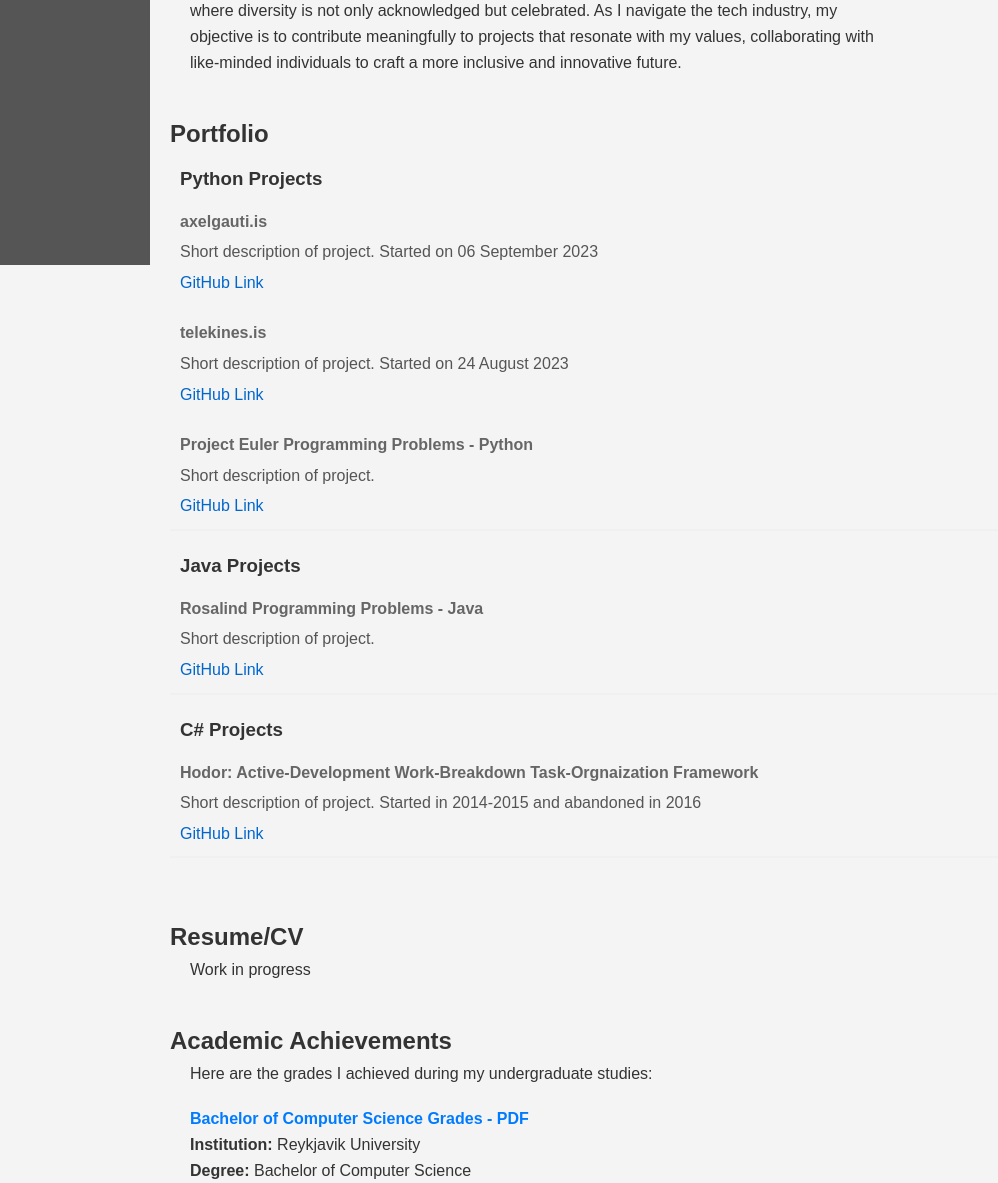
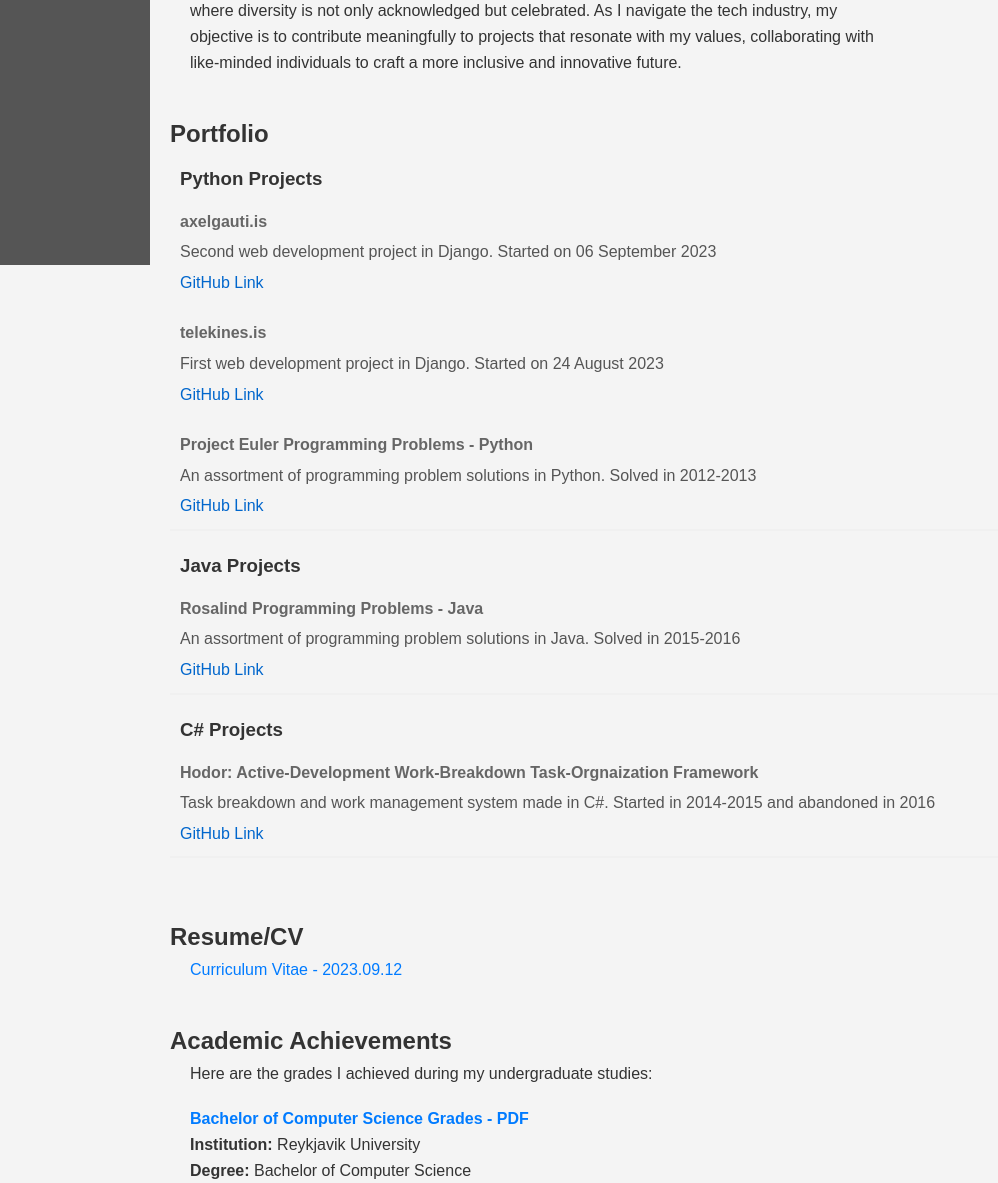
Before and after one commit to mittons/axelgauti, a Django app: page /career/ in a window 1280 px wide. Shown: the part 535-1718 px from the top of the page, without its empty margins (0-998 px from the left). Run offline with Django 4.2, Linux system fonts and the light colour scheme.

Commit message:
Added CV and descriptions for portfolio items

```diff
--- a/career/templates/career_main.html
+++ b/career/templates/career_main.html
@@ -323,18 +323,18 @@
 					</header>
 					<article class="project-item">
 						<h4>axelgauti.is</h4>
-						<p>Short description of project. Started on 06 September 2023</p>
+						<p>Second web development project in Django. Started on 06 September 2023</p>
 						<a href="https://github.com/mittons/axelgauti" target="_blank">GitHub Link</a>
 					</article>
 					<article class="project-item">
 						<h4>telekines.is</h4>
-						<p>Short description of project. Started on 24 August 2023</p>
+						<p>First web development project in Django. Started on 24 August 2023</p>
 						<a href="https://github.com/mittons/telekinesis" target="_blank">GitHub Link</a>
 					</article>
 
 					<article class="project-item">
 						<h4>Project Euler Programming Problems - Python</h4>
-						<p>Short description of project.</p>
+						<p>An assortment of programming problem solutions in Python. Solved in 2012-2013</p>
 						<a href="https://github.com/mittons/ProjectEulerPython" target="_blank">GitHub Link</a>
 					</article>
 
@@ -346,7 +346,7 @@
 					</header>
 					<article class="project-item">
 						<h4>Rosalind Programming Problems - Java</h4>
-						<p>Short description of project.</p>
+						<p>An assortment of programming problem solutions in Java. Solved in 2015-2016</p>
 						<a href="https://github.com/mittons/RosalindJava" target="_blank">GitHub Link</a>
 					</article>
 				</section>
@@ -357,7 +357,7 @@
 					</header>
 					<article class="project-item">
 						<h4>Hodor: Active-Development Work-Breakdown Task-Orgnaization Framework</h4>
-						<p>Short description of project. Started in 2014-2015 and abandoned in 2016</p>
+						<p>Task breakdown and work management system made in C#. Started in 2014-2015 and abandoned in 2016</p>
 						<a href="https://github.com/mittons/Hodor" target="_blank">GitHub Link</a>
 					</article>
 				</section>
@@ -368,7 +368,7 @@
 					<h2>Resume/CV</h2>
 				</header>
 				<!-- Your resume/CV content goes here -->
-				<p>Work in progress</p>
+				<p><a href="https://drive.google.com/file/d/1b3EzLE9KDJchRTCKgA1kmRUHO9kwJ6JJ/view?usp=sharing">Curriculum Vitae - 2023.09.12</a></p>
 			</section>
 
 			<section id="academic-achievements" class="main-section">
```
